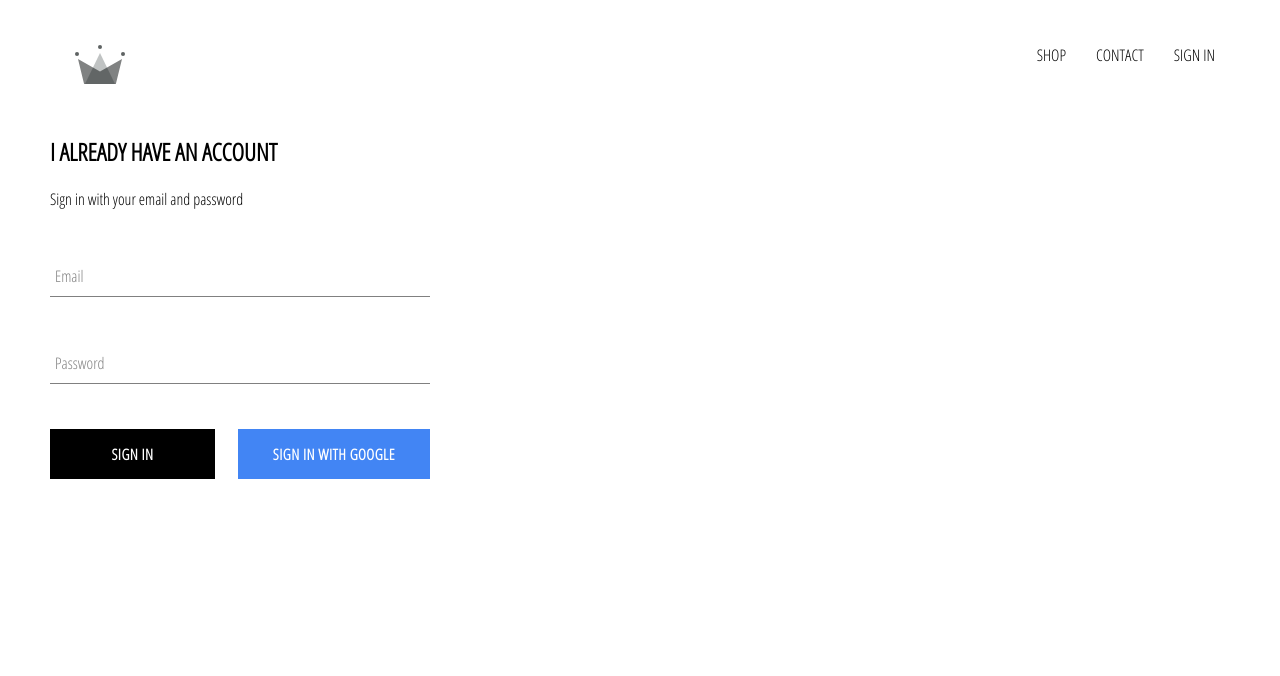
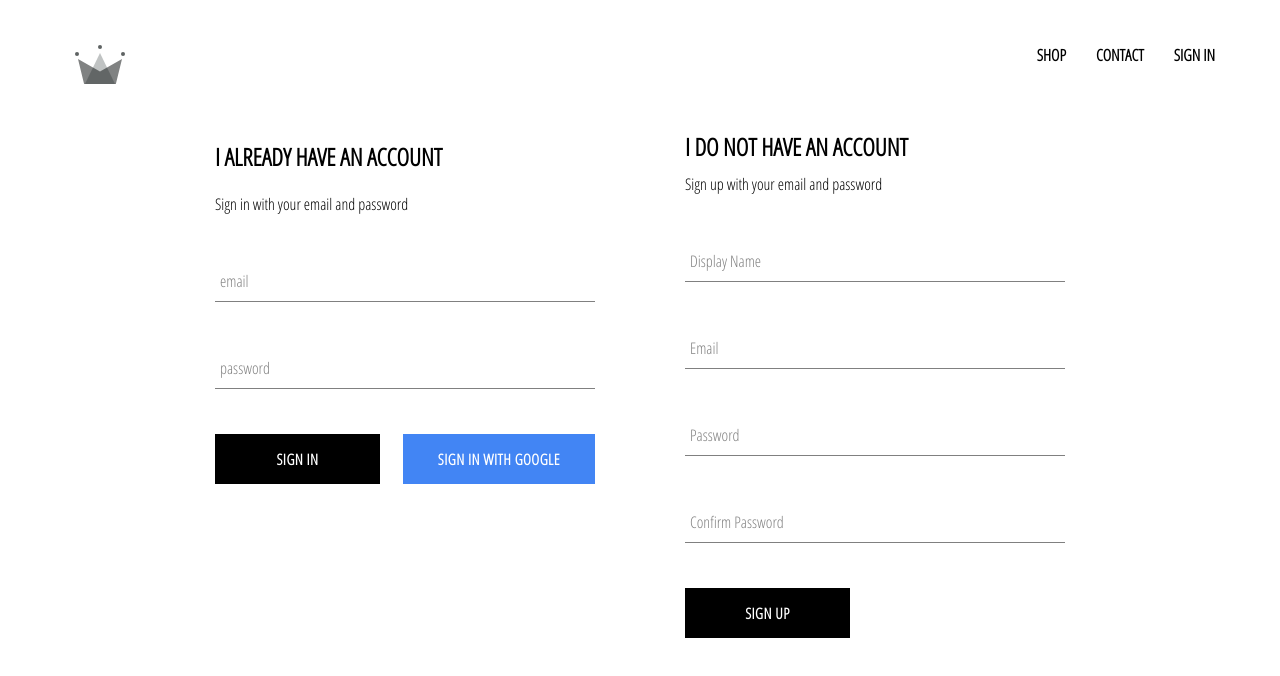
Before and after one commit to bbernadino/crwn-clothing, a React (Create React App) app: page /signin in a window 1280 px wide. Shown: the top 676 px of the page. Built offline with nearby package versions, Linux system fonts and the light colour scheme; no server answers.

Commit message:
implemented firebase, stores auth users into firestore, css tweaks

```diff
--- a/src/App.js
+++ b/src/App.js
@@ -7,7 +7,7 @@
 import ShopPage from './pages/shop/shop.component';
 import SignInAndSignUpPage from './pages/sign-in-sign-up/sign-in-sign-up.component';
 import Header from './components/header/header.component';
-import { auth } from './firebase/firebase.utils';
+import { auth, createUserProfileDocument } from './firebase/firebase.utils';
 
 class App extends React.Component {
   constructor() {
@@ -21,8 +21,23 @@
   unsubscribeFromAuth = null;
 
   componentDidMount() {
-    this.unsubscribeFromAuth = auth.onAuthStateChanged(user => {
-      this.setState({ currentUser: user });
+    this.unsubscribeFromAuth = auth.onAuthStateChanged(async userAuth => {
+      if (userAuth) {
+        const userRef = await createUserProfileDocument(userAuth);
+
+        userRef.onSnapshot(snapShot => {
+          this.setState({
+            currentUser: {
+              id: snapShot.id,
+              ...snapShot.data()
+            }
+          });
+
+          console.log(this.state);
+        });
+      } else {
+        this.setState({ currentUser: userAuth });
+      }
     });
   }
 
--- a/src/components/form-input/form-input.component.jsx
+++ b/src/components/form-input/form-input.component.jsx
@@ -5,17 +5,7 @@
 const FormInput = ({ handleChange, label, ...otherProps }) => (
   <div className="group">
     <input className="form-input" onChange={handleChange} {...otherProps} />
-    {
-      label ?
-        (<label className={`${
-          otherProps.value.length} ? 'shrink' : ''
-        } form-input-label`}
-        >
-          {label}
-        </label>
-        ) : null
-    }
-
+    {label ? (<label className={`${otherProps.value.length ? 'shrink' : ''} form-input-label`}>{label}</label>) : null}
   </div>
 );
 
--- a/src/components/header/header.styles.scss
+++ b/src/components/header/header.styles.scss
@@ -21,6 +21,11 @@
     .option {
       padding: 10px 15px;
       cursor: pointer;
+      font-weight: bold;
+
+      &:hover {
+        opacity: 0.8;
+      }
     }
   }
 }
--- a/src/components/menu-item/menu-item.styles.scss
+++ b/src/components/menu-item/menu-item.styles.scss
@@ -5,7 +5,7 @@
   display: flex;
   align-items: center;
   justify-content: center;
-  border: 1px solid black;
+  border: 2px solid black;
   margin: 0 7.5px 15px;
   overflow: hidden;
 
@@ -55,6 +55,7 @@
 
     .title {
       font-weight: bold;
+      margin-top: 0;
       margin-bottom: 6px;
       font-size: 22px;
       color: #4a4a4a;
--- a/src/components/sign-in/sign-in.component.jsx
+++ b/src/components/sign-in/sign-in.component.jsx
@@ -40,7 +40,7 @@
             name="email"
             type="email"
             value={this.state.email}
-            label="Email"
+            label='email'
             handleChange={this.handleChange}
             required
           />
@@ -49,7 +49,7 @@
             name="password"
             type="password"
             value={this.state.password}
-            label="Password"
+            label='password'
             handleChange={this.handleChange}
             required
           />
--- /dev/null
+++ b/src/components/sign-up/sign-up.component.jsx
@@ -0,0 +1,100 @@
+import React from 'react';
+
+import FormInput from '../form-input/form-input.component';
+import CustomButton from '../custom-button/custom-button.component';
+
+import { auth, createUserProfileDocument } from '../../firebase/firebase.utils';
+
+import './sign-up.styles.scss';
+
+class SignUp extends React.Component {
+  constructor() {
+    super();
+
+    this.state = {
+      displayName: '',
+      email: '',
+      password: '',
+      confirmPassword: ''
+    }
+  }
+
+  handleSubmit = async event => {
+    event.preventDefault();
+
+    const { displayName, email, password, confirmPassword } = this.state;
+
+    if (password !== confirmPassword) {
+      alert("Passwords do not match!")
+      return;
+    }
+
+    try {
+      const { user } = await auth.createUserWithEmailAndPassword(email, password);
+
+      await createUserProfileDocument(user, { displayName });
+
+      this.setState({
+        displayName: '',
+        email: '',
+        password: '',
+        confirmPassword: ''
+      });
+    } catch (error) {
+      console.log(error)
+    }
+  };
+
+  handleChange = event => {
+    const { name, value } = event.target;
+
+    this.setState({ [name]: value })
+  }
+
+  render() {
+    const { displayName, email, password, confirmPassword } = this.state;
+    return (
+      <div className="sign-up">
+        <h2 className="title">I DO NOT HAVE AN ACCOUNT</h2>
+        <span>Sign up with your email and password</span>
+        <form className="sign-up-form" onSubmit={this.handleSubmit}>
+          <FormInput
+            type="text"
+            name="displayName"
+            value={displayName}
+            onChange={this.handleChange}
+            label="Display Name"
+            required
+          />
+          <FormInput
+            type="email"
+            name="email"
+            value={email}
+            onChange={this.handleChange}
+            label="Email"
+            required
+          />
+          <FormInput
+            type="password"
+            name="password"
+            value={password}
+            onChange={this.handleChange}
+            label="Password"
+            required
+          />
+          <FormInput
+            type="password"
+            name="confirmPassword"
+            value={confirmPassword}
+            onChange={this.handleChange}
+            label="Confirm Password"
+            required
+          />
+          <CustomButton type="submit">SIGN UP</CustomButton>
+        </form>
+      </div>
+    )
+  }
+}
+
+export default SignUp;
--- /dev/null
+++ b/src/components/sign-up/sign-up.styles.scss
@@ -0,0 +1,9 @@
+.sign-up {
+  display: flex;
+  flex-direction: column;
+  width: 380px;
+
+  .title {
+    margin: 10px 0;
+  }
+}
--- a/src/firebase/firebase.utils.js
+++ b/src/firebase/firebase.utils.js
@@ -13,6 +13,32 @@
   measurementId: "G-7FY1LTMME3"
 };
 
+export const createUserProfileDocument = async (userAuth, additionalData) => {
+  if (!userAuth) return;
+
+  const userRef = firestore.doc(`users/${userAuth.uid}`)
+
+  const snapShot = await userRef.get();
+
+  if (!snapShot.exists) {
+    const { displayName, email } = userAuth;
+    const createdAt = new Date();
+
+    try {
+      await userRef.set({
+        displayName,
+        email,
+        createdAt,
+        ...additionalData
+      })
+    } catch (error) {
+      console.log('error creating user', error.message)
+    }
+  }
+
+  return userRef;
+};
+
 firebase.initializeApp(config);
 
 export const auth = firebase.auth();
--- a/src/pages/sign-in-sign-up/sign-in-sign-up.component.jsx
+++ b/src/pages/sign-in-sign-up/sign-in-sign-up.component.jsx
@@ -1,12 +1,14 @@
 import React from 'react';
 
 import SignIn from '../../components/sign-in/sign-in.component';
+import SignUp from '../../components/sign-up/sign-up.component';
 
 import './sign-in-sign-up.styles.scss';
 
 const SignInAndSignUpPage = () => (
   <div className="sign-in-sign-up">
     <SignIn />
+    <SignUp />
   </div>
 );
 
--- a/src/pages/sign-in-sign-up/sign-in-sign-up.styles.scss
+++ b/src/pages/sign-in-sign-up/sign-in-sign-up.styles.scss
@@ -0,0 +1,6 @@
+.sign-in-sign-up {
+  width: 850px;
+  display: flex;
+  justify-content: space-between;
+  margin: 30px auto;
+}
```
